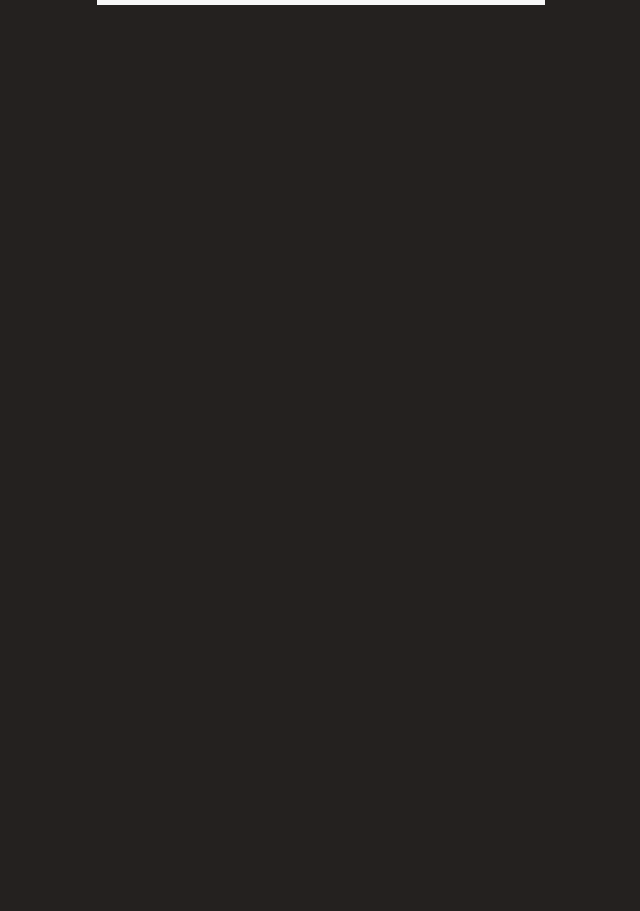
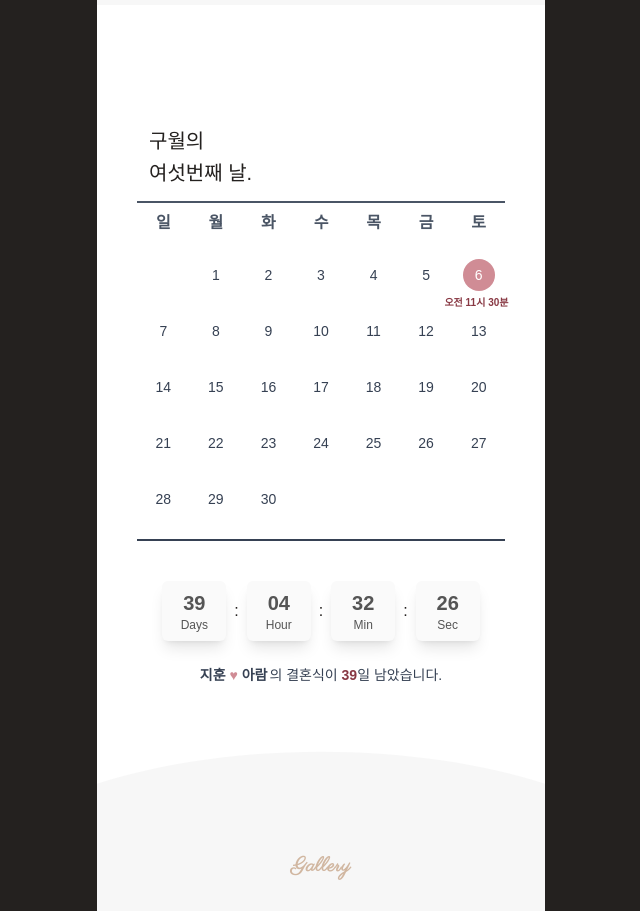
Before and after one commit to byahram/jihoon-ahram-wedding-invitation, a React (Vite) app: page / in a window 1280 px wide. Shown: the part 1840-2751 px from the top of the page, without its empty margins (319-959 px from the left). Before the commit the page ends 1845 px from the top, so only its background shows below. Built offline with nearby package versions, Linux system fonts and the light colour scheme.

Commit message:
feat: CalendarSection, GallerySection 컴포넌트 추가

```diff
--- a/src/App.tsx
+++ b/src/App.tsx
@@ -1,8 +1,10 @@
 import { useState } from "react";
 import LoadingSection from "./components/section/LoadingSection";
 import MainCoverSection from "./components/section/MainCoverSection";
-import { participants, weddingInfo } from "./utils/data";
+import { gallery, participants, weddingInfo } from "./utils/data";
 import IntroductionSection from "./components/section/IntroductionSection";
+import CalendarSection from "./components/section/CalendarSection";
+import GallerySection from "./components/section/GallerySection";
 
 function App() {
   const [isLoaded, setIsLoaded] = useState(true);
@@ -15,6 +17,8 @@ function App() {
           <main className="relative flex flex-col max-w-md w-full min-h-[100vh] mx-auto bg-background items-center">
             <MainCoverSection info={weddingInfo} />
             <IntroductionSection contacts={participants} info={weddingInfo} />
+            <CalendarSection info={weddingInfo} />
+            <GallerySection img={gallery} />
           </main>
         </>
       )}
--- /dev/null
+++ b/src/components/common/CountdownTimer.tsx
@@ -0,0 +1,78 @@
+import { useEffect, useMemo, useState } from "react";
+
+type CountdownTimerProps = {
+  dateAndTime: string;
+  groomName: string;
+  brideName: string;
+};
+
+export default function CountdownTimer({
+  dateAndTime,
+  groomName,
+  brideName,
+}: CountdownTimerProps) {
+  const [timeLeft, setTimeLeft] = useState({
+    days: 0,
+    hours: 0,
+    minutes: 0,
+    seconds: 0,
+  });
+
+  const formattedGroomName = groomName.slice(1);
+  const formattedBrideName = brideName.slice(1);
+
+  const [date, time] = useMemo(() => dateAndTime.split(" "), [dateAndTime]);
+
+  const combinedDate = useMemo(() => new Date(`${date} ${time}`), [date, time]);
+
+  useEffect(() => {
+    const timer = setInterval(() => {
+      const now = new Date();
+      const difference = combinedDate.getTime() - now.getTime();
+
+      if (difference > 0) {
+        const days = Math.floor(difference / (1000 * 60 * 60 * 24));
+        const hours = Math.floor((difference / (1000 * 60 * 60)) % 24);
+        const minutes = Math.floor((difference / (1000 * 60)) % 60);
+        const seconds = Math.floor((difference / 1000) % 60);
+
+        setTimeLeft({ days, hours, minutes, seconds });
+      } else {
+        setTimeLeft({ days: 0, hours: 0, minutes: 0, seconds: 0 });
+      }
+    }, 1000);
+
+    return () => clearInterval(timer);
+  }, [combinedDate]);
+
+  return (
+    <div className="w-full max-w-md px-4 pt-10 text-center">
+      <div className="flex justify-center space-x-2 mb-6">
+        <TimeBox value={timeLeft.days} label="Days" />
+        <span className="flex items-center">:</span>
+        <TimeBox value={timeLeft.hours} label="Hour" />
+        <span className="flex items-center">:</span>
+        <TimeBox value={timeLeft.minutes} label="Min" />
+        <span className="flex items-center">:</span>
+        <TimeBox value={timeLeft.seconds} label="Sec" />
+      </div>
+      <p className="text-gray-700 text-sm">
+        <span className="font-semibold">{formattedGroomName}</span>{" "}
+        <span className="text-[#d08c95]">♥</span>{" "}
+        <span className="font-semibold mr-0.5">{formattedBrideName}</span>의
+        결혼식이
+        <span className="text-[#883843] font-extrabold"> {timeLeft.days}</span>
+        일 남았습니다.
+      </p>
+    </div>
+  );
+}
+
+function TimeBox({ value, label }: { value: number; label: string }) {
+  return (
+    <div className="bg-[var(--countBox)] text-[var(--countTxt)] rounded-md px-4 py-2 text-center w-16 shadow-lg">
+      <p className="text-xl font-bold">{String(value).padStart(2, "0")}</p>
+      <p className="text-xs">{label}</p>
+    </div>
+  );
+}
--- /dev/null
+++ b/src/components/section/CalendarSection.tsx
@@ -0,0 +1,83 @@
+import type { IWeddingInfo } from "../../utils/types";
+import CountdownTimer from "../common/CountdownTimer";
+
+const getDaysInMonth = (month: string, year: string): number => {
+  return new Date(parseInt(year), parseInt(month), 0).getDate(); // 윤년 반영
+};
+
+export default function CalendarSection({ info }: IWeddingInfo) {
+  const weekdays = ["일", "월", "화", "수", "목", "금", "토"];
+  const [year, month, day] = info.wedding.dateAndTime.split(" ")[0].split("-");
+  const [hour, minute] = info.wedding.dateAndTime.split(" ")[1].split(":");
+
+  const period = parseInt(hour) < 12 ? "오전" : "오후";
+  const formattedHour = parseInt(hour) % 12 || 12;
+
+  const daysInMonth = getDaysInMonth(month, year);
+
+  return (
+    <section
+      id="calendar"
+      className="relative w-full mx-auto overflow-hidden pt-28 pb-14 px-10"
+    >
+      <div className="relative flex-col justify-center items-center text-center">
+        <p className="text-xl mt-2 font-light [var(--font-parisienne)] flex text-left ml-3 whitespace-pre-line leading-8">
+          {info.wedding.txt}
+        </p>
+
+        <div className="mt-3">
+          {/* 요일 헤더 */}
+          <div className="grid grid-cols-7 text-center border-t-2 py-2 font-semibold text-gray-600">
+            {weekdays.map((day, index) => (
+              <div key={index}>{day}</div>
+            ))}
+          </div>
+
+          {/* 날짜 */}
+          <div className="grid grid-cols-7 text-center border-b-2 text-gray-700 mt-4 gap-y-6 text-sm pb-6">
+            {Array.from(
+              { length: parseInt(info.wedding.numOfBlank) },
+              (_, index) => (
+                <div key={index}></div>
+              )
+            )}
+
+            {/* 날짜들 */}
+            {Array.from({ length: daysInMonth }, (_, i) => {
+              const dayNum = i + 1;
+              const isSelected = dayNum === parseInt(day);
+
+              return (
+                <div
+                  key={dayNum}
+                  className="relative flex flex-col items-center"
+                >
+                  {isSelected ? (
+                    <>
+                      <div className="w-8 h-8 rounded-full bg-[#d08c95] text-white flex items-center justify-center text-sm font-medium z-10">
+                        {dayNum}
+                      </div>
+                      <span className="absolute -bottom-5 w-20 -left-4 text-[10px] text-[#883843] mt-1 font-bold">
+                        {period} {formattedHour}시 {minute}분
+                      </span>
+                    </>
+                  ) : (
+                    <span className="w-8 h-8 inline-flex items-center justify-center">
+                      {dayNum}
+                    </span>
+                  )}
+                </div>
+              );
+            })}
+          </div>
+        </div>
+
+        <CountdownTimer
+          dateAndTime={info.wedding.dateAndTime}
+          groomName={info.groom.nameKo}
+          brideName={info.bride.nameKo}
+        />
+      </div>
+    </section>
+  );
+}
--- /dev/null
+++ b/src/components/section/GallerySection.tsx
@@ -0,0 +1,55 @@
+import SectionTitle from "../common/SectionTitle";
+import LightGallery from "lightgallery/react";
+import lgZoom from "lightgallery/plugins/zoom";
+import "lightgallery/css/lightgallery.css";
+import "lightgallery/css/lg-zoom.css";
+import CurvedBackground from "../common/CurvedBackground";
+
+type GalleryProps = {
+  img: string[];
+};
+
+export default function GallerySection({ img }: GalleryProps) {
+  return (
+    <section
+      id="gallery"
+      className="relative w-full mx-auto pt-28 pb-14 bg-[var(--background2)]"
+    >
+      <CurvedBackground color={"var(--background)"} />
+
+      <div className="relative flex-col justify-center items-center text-center">
+        <SectionTitle title="Gallery" />
+
+        <LightGallery
+          plugins={[lgZoom]}
+          mode="lg-fade"
+          speed={500}
+          closable={true}
+          download={false}
+          mobileSettings={{
+            controls: true,
+            showCloseIcon: true,
+            download: false,
+          }}
+          elementClassNames={"gallery grid grid-cols-3 gap-3 mt-14 h-auto"}
+        >
+          {img.map((src, index) => (
+            <a
+              className={"gallery__item"}
+              key={index}
+              href={src}
+              data-lightbox="gallery"
+              data-src={src}
+            >
+              <img
+                src={src}
+                alt={`Jihoon-and-Ahram-${index}`}
+                className="img-fluid w-full aspect-square object-cover cursor-pointer transition-transform duration-300 ease-in-out hover:scale-105"
+              />
+            </a>
+          ))}
+        </LightGallery>
+      </div>
+    </section>
+  );
+}
```
